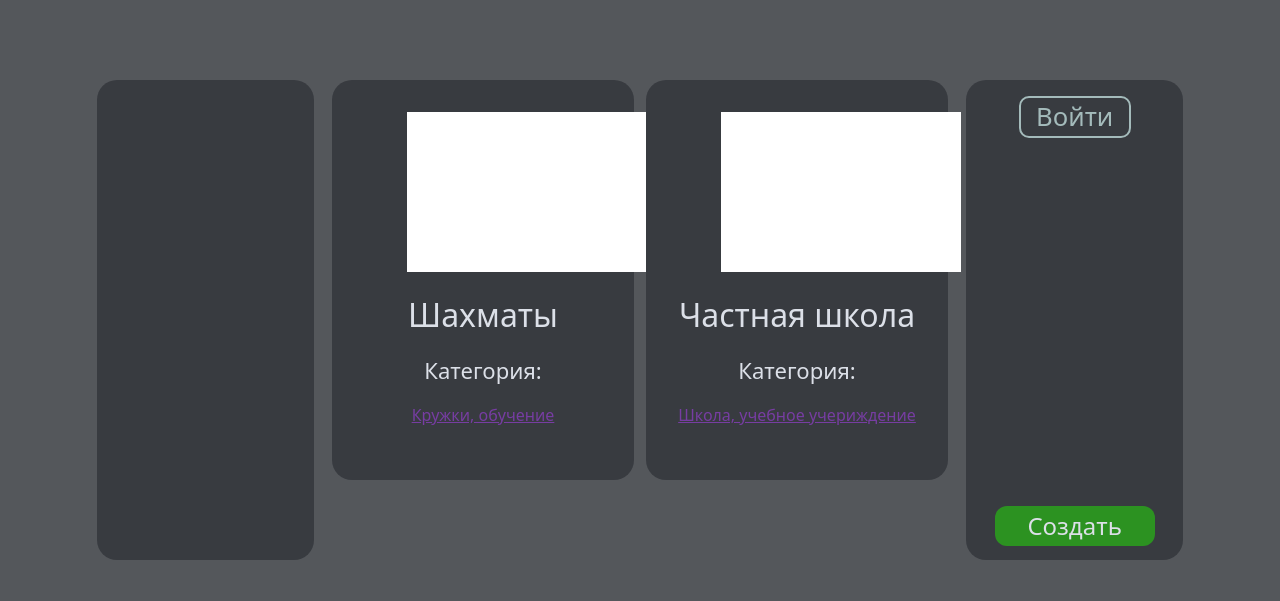
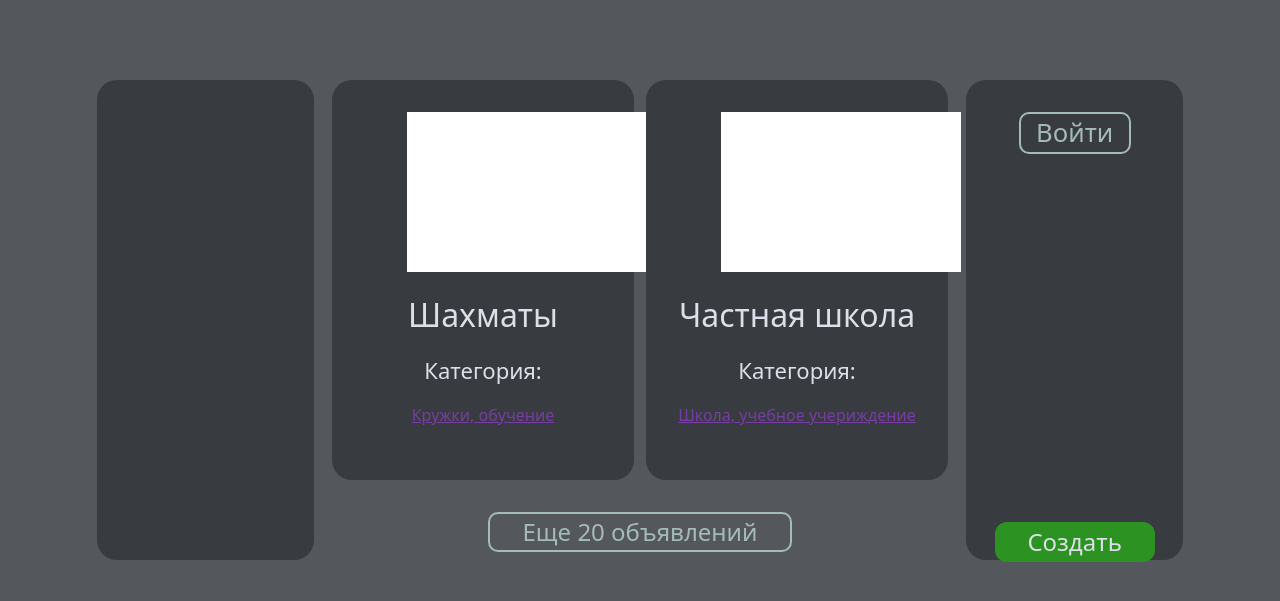
Before and after one commit to GeorgeTyupin/Hobby-Finder, a Flask app: page / in a window 1280 px wide. Shown: the part 96-697 px from the top of the page. Run offline with Flask 2, Linux system fonts and the light colour scheme; data that the repository does not hold is empty.

Commit message:
15.04.2021

```diff
--- a/app.py
+++ b/app.py
@@ -23,7 +23,8 @@ def index():
 
 @app.route("/getdata", methods=['GET', 'POST'])
 def render():
-    return '123'
+    data['count'] = request.form.get('count')
+    return core.workingWithAds.renderDataFromDatabase(data)
 
 @app.route("/auth" , methods = ['GET' , 'POST'])
 def auth():
--- /dev/null
+++ b/requirements.txt
@@ -0,0 +1 @@
+flask
--- a/static/css/style.css
+++ b/static/css/style.css
@@ -41,10 +41,11 @@ button, .form-submit {
 	text-align: center;
 }
 
-.content {
+.content-wrap {
 	display: flex;
 	justify-content: space-around;
 	flex-wrap: wrap;
+	min-width: 100%;
 }
 
 .ad {
@@ -201,4 +202,30 @@ button, .form-submit {
 	font-size: 1.6rem;
 	margin-left: auto;
 	margin-right: auto;
+	margin-top: 2rem;
 }
+
+.render-btn {
+	border: 2px solid #A4BBBB;
+	border-radius: 10px;
+	width: 19rem;
+	margin-top: 2rem;
+	text-align: center;
+	margin-left: auto;
+	margin-right: auto;
+}
+
+.text-render-btn {
+	color: #A4BBBB;
+	font-size: 1.5rem;
+	margin-top: auto;
+	margin-bottom: auto;
+}
+
+.render-btn:hover {
+	border: 2px solid #7A8E8E;
+}
+
+.text-render-btn:hover {
+	color: #7A8E8E;
+}
--- a/static/js/script.js
+++ b/static/js/script.js
@@ -1,3 +1,4 @@
+data = {}
 /*
 ========================================================================================================
 РАБОТА НА СТРАНИЧКЕ
@@ -24,7 +25,6 @@ function closeForm() {
 // создание объявления
 function createAd() {
 	document.querySelector('.form-submit').addEventListener('click', function(){
-		data = {}
 		data['ad_name'] = document.querySelector('.form-input-name').value
 		data['ad_category'] = document.querySelector('.form-input-category').value
 		data['ad-description'] = document.querySelector('.form-input-category').value
@@ -60,9 +60,10 @@ function renderName(response) {
 
 function renderAd(response) {
 	console.log(response)
-	for (let i = 0; i < response.length; i++) {
-		console.log(i)
-	}
+	respons.forEach(element => {
+
+	});
+	data['count'] = data['count'] + 20
 }
 
 
@@ -85,6 +86,12 @@ function getData() {
 		renderName(response);
 		renderAd(response);
 	});
+	data['count'] = 20
+	document.querySelector('render-btn').addEventListener('click', function(params) {
+		$.post("/getdata", data, success = function (response) {
+			console.log(response)
+		});
+	});
 }
 
 
--- a/templates/index.html
+++ b/templates/index.html
@@ -35,7 +35,9 @@
 			<div class="col-1"></div>
 
 			<div class="filter col-2"></div>
+
 			<div class="content col">
+				<div class="content-wrap">
 					<div class="ad" style="margin-top: 0px;">
 						<div class="ad-img"></div>
 						<h2 class="ad-name">Шахматы</h2>
@@ -48,6 +50,7 @@
 						<p class="ad-category">Категория:</p>
 						<a href="#" class="categories">Школа, учебное учериждение</a>
 					</div>
+
 					{%for i in data%}
 						<div class="ad">
 							<div class="ad-img"></div>
@@ -56,6 +59,11 @@
 							<a href="#" class="categories">{{i[3]}}</a>
 						</div>
 					{%endfor%}
+				</div>
+
+				<div class="render-btn">
+					<p class="text-render-btn">Еще 20 объявлений</p>
+				</div>
 			</div>
 
 			<div class="slk col-2">
```
Also changed, not shown: core/workingWithAds.py (line endings or trailing spaces). Lines whose indentation alone changed are shown as unchanged.
